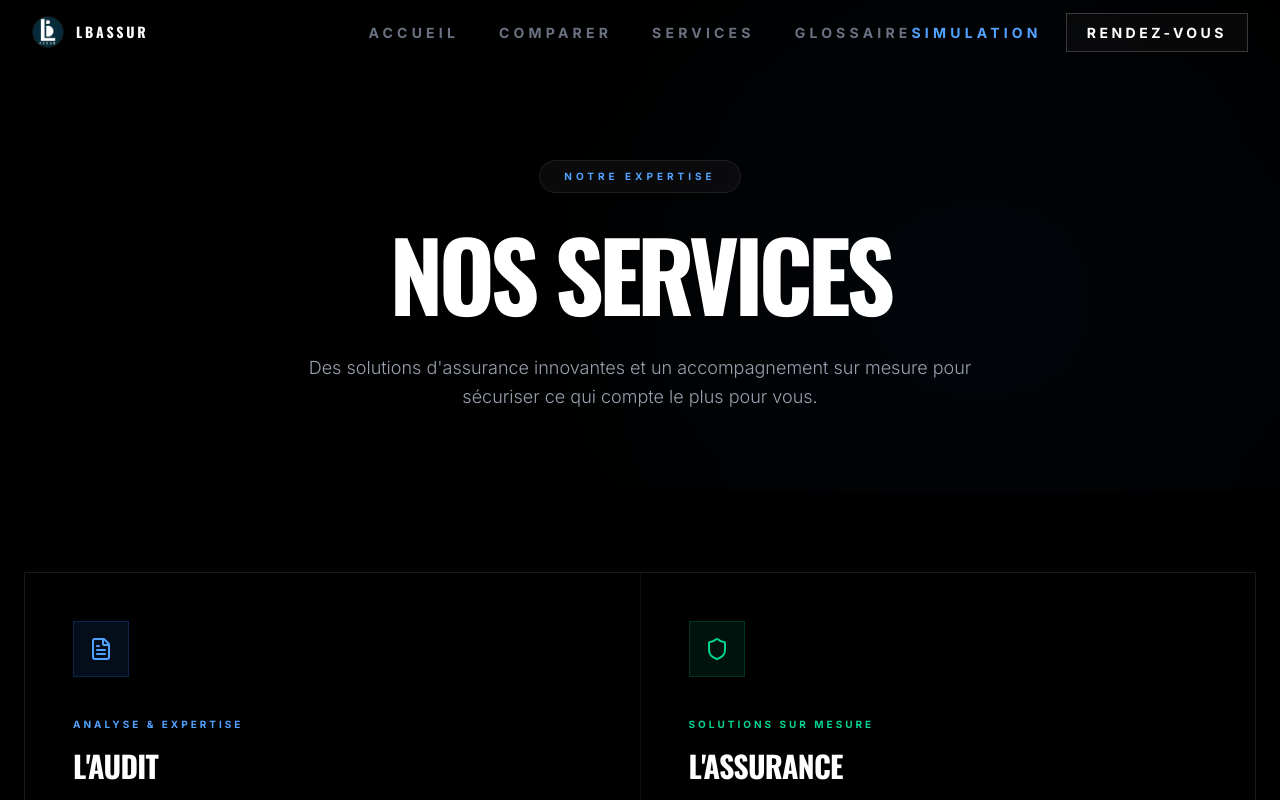
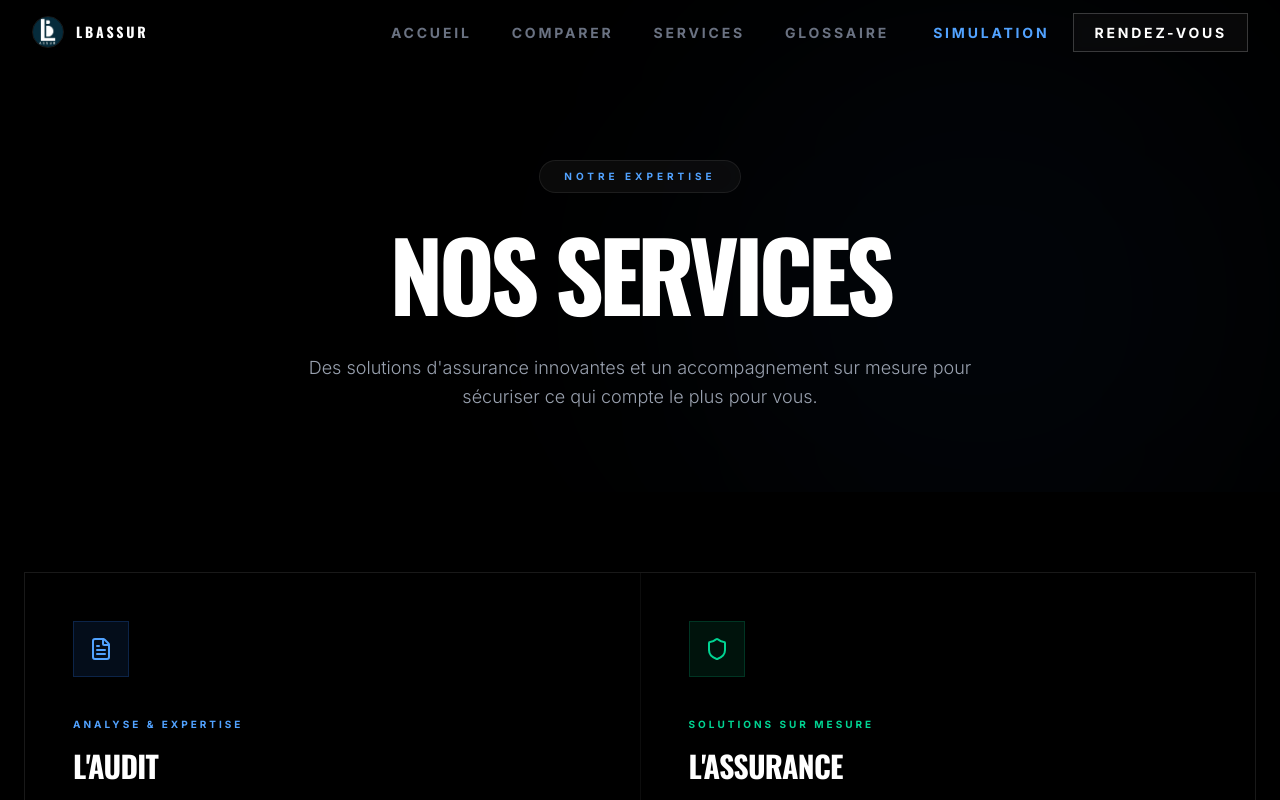
Before and after one commit to floritech07/lbassur-frontend, a Next.js app: page /services in a window 1280 px wide. Shown: the top 800 px of the page. Built offline with nearby package versions, Linux system fonts and the light colour scheme.

Commit message:
fix: espacement navbar pour éviter chevauchement Glossaire/Simulation

```diff
--- a/components/Navbar.tsx
+++ b/components/Navbar.tsx
@@ -56,12 +56,12 @@ export default function Navbar() {
                 </Link>
 
                 {/* ── Center nav links (Tesla style) ── */}
-                <div className="absolute left-1/2 -translate-x-1/2 hidden md:flex items-center gap-10">
+                <div className="absolute left-1/2 -translate-x-1/2 hidden lg:flex items-center gap-10">
                     {centerLinks.map((link) => (
                         <Link
                             key={link.name}
                             href={link.href}
-                            className="relative text-[14px] uppercase tracking-[0.3em] font-bold text-gray-500 hover:text-white transition-colors duration-300 group"
+                            className="relative text-[14px] uppercase tracking-[0.2em] font-bold text-gray-500 hover:text-white transition-colors duration-300 group"
                         >
                             {link.name}
                             <span className="absolute -bottom-1 left-0 w-0 h-px bg-blue-500 transition-all duration-400 group-hover:w-full" />
@@ -70,16 +70,16 @@ export default function Navbar() {
                 </div>
 
                 {/* ── Right — Simulation + CTA ── */}
-                <div className="hidden md:flex items-center gap-6 z-10">
+                <div className="hidden lg:flex items-center gap-6 z-10">
                     <Link
                         href="/simulation"
-                        className="text-[14px] uppercase tracking-[0.3em] font-bold text-blue-400 hover:text-blue-300 transition-colors duration-300"
+                        className="text-[14px] uppercase tracking-[0.2em] font-bold text-blue-400 hover:text-blue-300 transition-colors duration-300"
                     >
                         Simulation
                     </Link>
                     <Link
                         href="/#booking"
-                        className="text-[14px] uppercase tracking-[0.25em] font-bold text-white border border-white/20 px-5 py-2 hover:bg-white hover:text-black transition-all duration-500 bg-white/[0.03] backdrop-blur-sm"
+                        className="text-[14px] uppercase tracking-[0.2em] font-bold text-white border border-white/20 px-5 py-2 hover:bg-white hover:text-black transition-all duration-500 bg-white/[0.03] backdrop-blur-sm"
                     >
                         Rendez-vous
                     </Link>
@@ -87,7 +87,7 @@ export default function Navbar() {
 
                 {/* ── Mobile burger ── */}
                 <button
-                    className="md:hidden text-white z-50 p-1 flex flex-col gap-[5px] group"
+                    className="lg:hidden text-white z-50 p-1 flex flex-col gap-[5px] group"
                     onClick={() => setIsMobileMenuOpen(!isMobileMenuOpen)}
                     aria-label="Menu"
                 >
@@ -128,7 +128,7 @@ export default function Navbar() {
                         animate={{ opacity: 1, y: 0 }}
                         exit={{ opacity: 0, y: -8 }}
                         transition={{ duration: 0.35, ease: [0.4, 0, 0.2, 1] }}
-                        className="fixed inset-0 bg-black z-40 flex flex-col justify-center items-center md:hidden"
+                        className="fixed inset-0 bg-black z-40 flex flex-col justify-center items-center lg:hidden"
                     >
                         <div className="flex flex-col items-center gap-10">
                             {allMobileLinks.map((link, i) => (
```
